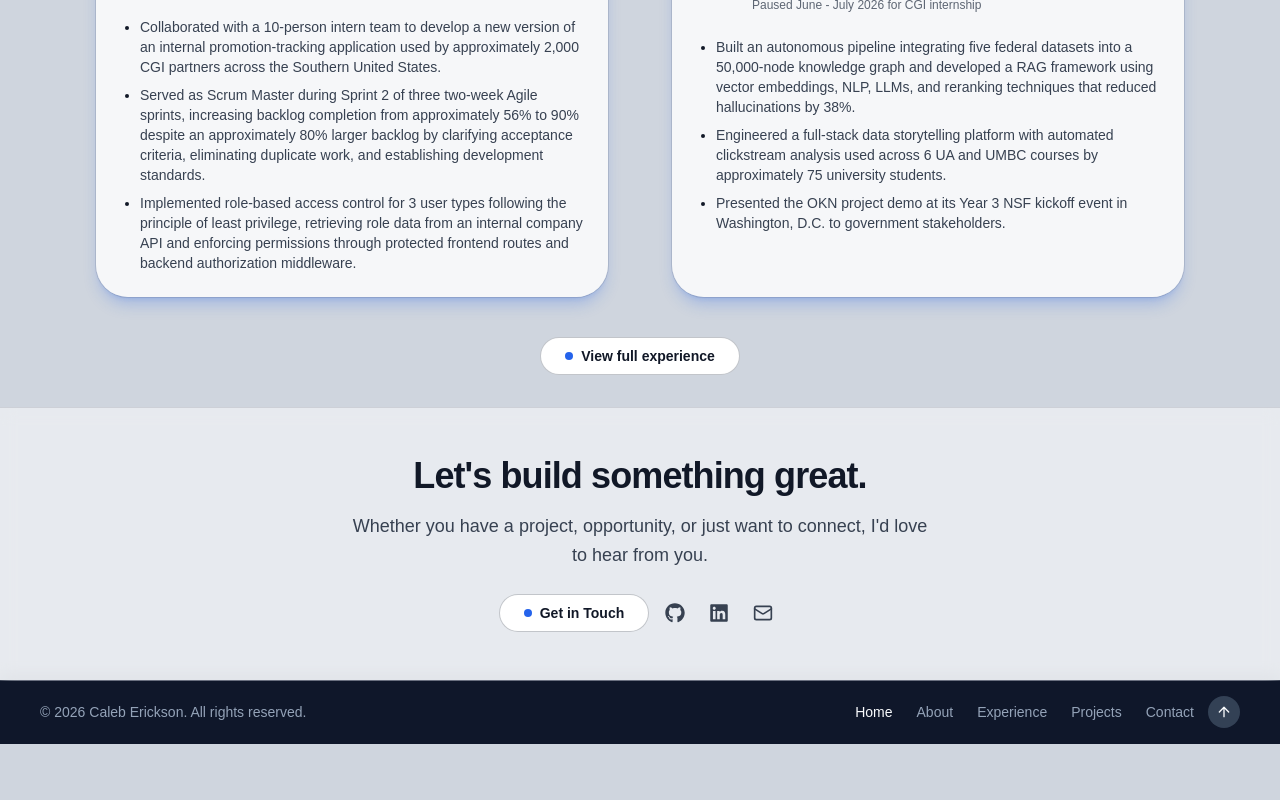
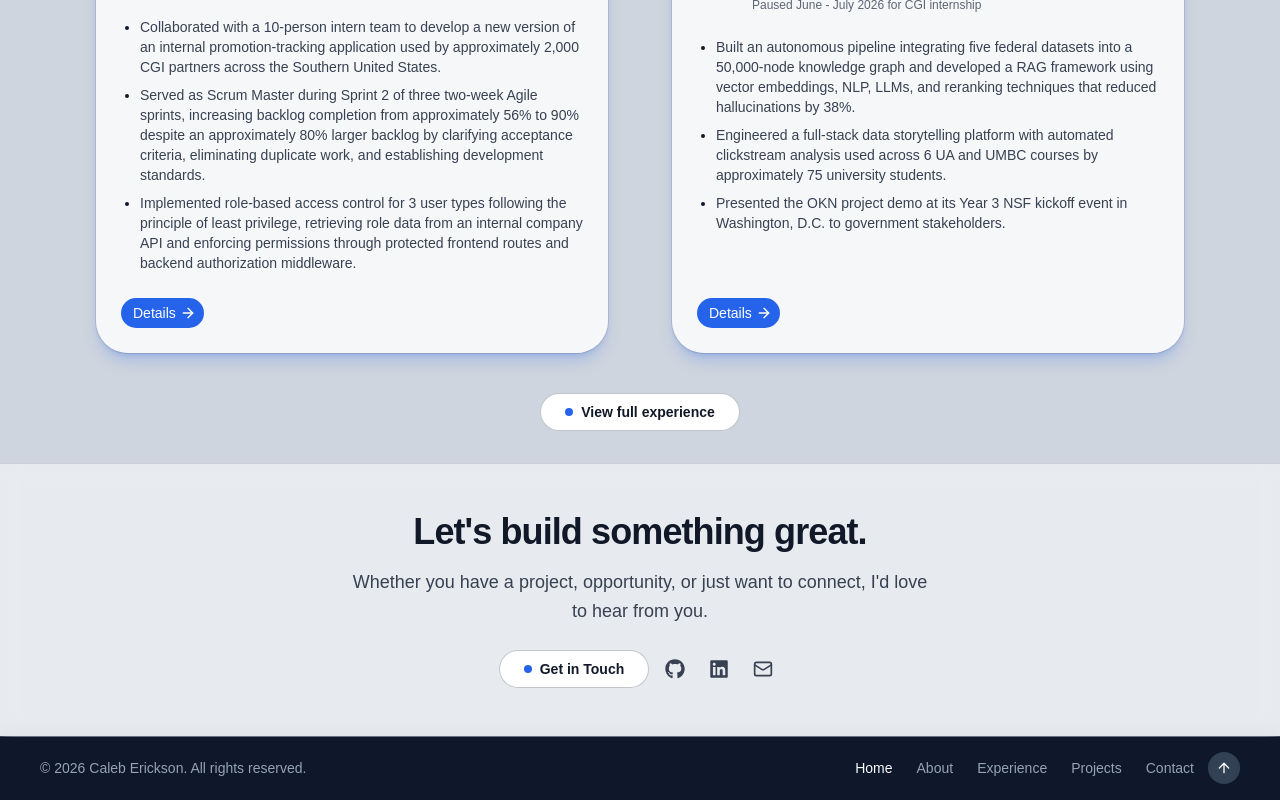
Before and after one commit to CalebErickson21/Portfolio, a React (Vite) app in the folder frontend/: page / in a window 1280 px wide. Shown: the part 1846-2646 px from the top of the page. Before the commit the page ends 2590 px from the top, so only its background shows below. Built offline with nearby package versions, Linux system fonts and the light colour scheme.

Commit message:
Details button on homepage

```diff
--- a/frontend/src/components/ExperienceCard.tsx
+++ b/frontend/src/components/ExperienceCard.tsx
@@ -1,7 +1,8 @@
-import { Building2 } from "lucide-react";
+import { Building2, ArrowRight } from "lucide-react";
+import { Link } from "react-router";
 
-import { Card, CardContent, CardHeader } from "@/components/ui/card";
-import { surfacePanelClass } from "@/utils/Classes";
+import { Card, CardContent, CardFooter, CardHeader } from "@/components/ui/card";
+import { detailsLinkClass, surfacePanelClass } from "@/utils/Classes";
 import { cn } from "@/lib/utils";
 import type { ExperienceInterface } from "@/utils/Types";
 
@@ -42,6 +43,12 @@ export const ExperienceCard = ({ experience }: { experience: ExperienceInterface
 					))}
 				</ul>
 			</CardContent>
+			<CardFooter className="mt-auto">
+				<Link to={`/experience/${experience.id}`} className={detailsLinkClass}>
+					Details
+					<ArrowRight data-icon="inline-end" />
+				</Link>
+			</CardFooter>
 		</Card>
 	);
 };
--- a/frontend/src/data/Experience.ts
+++ b/frontend/src/data/Experience.ts
@@ -11,8 +11,6 @@ export const experiences: ExperienceInterface[] = [
 		date: "June 2026 - July 2026",
 		featured: true,
 		icon: cgiLogo,
-		summary:
-			"Built and shipped features for an internal promotion-tracking app used by ~2,000 partners across the Southern U.S., contributing as both developer and Scrum Master.",
 		description:
 			"Collaborate with a 10-person intern team delivering a new version of CGI's internal promotion-tracking application. Worked across 3 2-week Agile sprints including requirements gathering, implementation, QA, and client feedback, while also leading one sprint as Scrum Master.",
 		tech: {
@@ -33,8 +31,6 @@ export const experiences: ExperienceInterface[] = [
 		featured: true,
 		note: "Paused June - July 2026 for CGI internship",
 		icon: alabamaLogo,
-		summary:
-			"Applied AI research across public health data accessibility, data storytelling education, and disaster preparedness, including a 50k-node knowledge graph, RAG pipeline that cut hallucinations by 38%, and data storytelling application in use in 8 college courses.",
 		description:
 			"Contribute across three applied AI research projects in the SAIL (Sensor Automated Intelligent Learning) Lab. Built data pipelines, RAG systems, and full-stack tools used in university courses, and presented project work at a national kickoff in Washington, D.C.",
 		tech: {
@@ -75,8 +71,6 @@ export const experiences: ExperienceInterface[] = [
 		note: "Concurrent with AI Research @ Alabama AI Institute",
 		featured: false,
 		icon: quanthubLogo,
-		summary:
-			"Developed a Dockerized data pipeline that scraped, normalized, and stored university enrollment data while supporting market research on opportunities for integrating AI education into university curricula.",
 		description:
 			"Built an automated web-scraping pipeline for University of Alabama course enrollment data using Python and Selenium. Processed course sections across multiple semesters, normalized the results into a searchable relational database, and conducted market research to identify high-impact opportunities for incorporating QuantHub's AI lessons into university programs.",
 		tech: {
```
Also changed, not shown: frontend/src/utils/Types.ts (+3 -4 lines).
